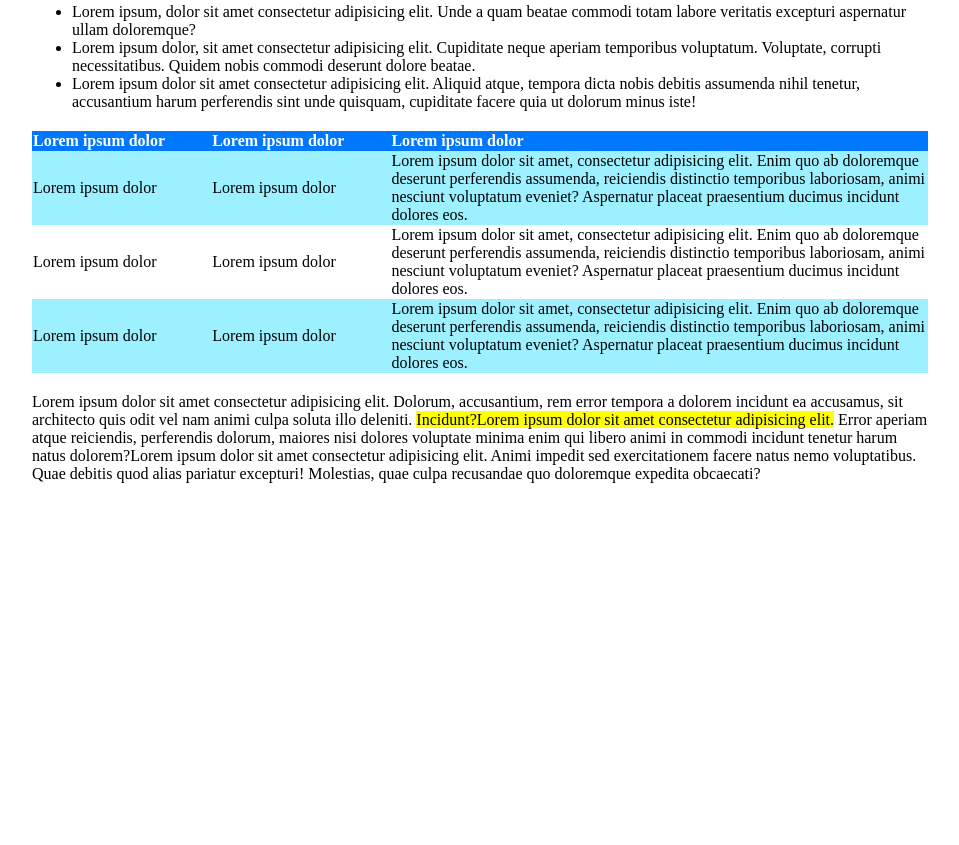
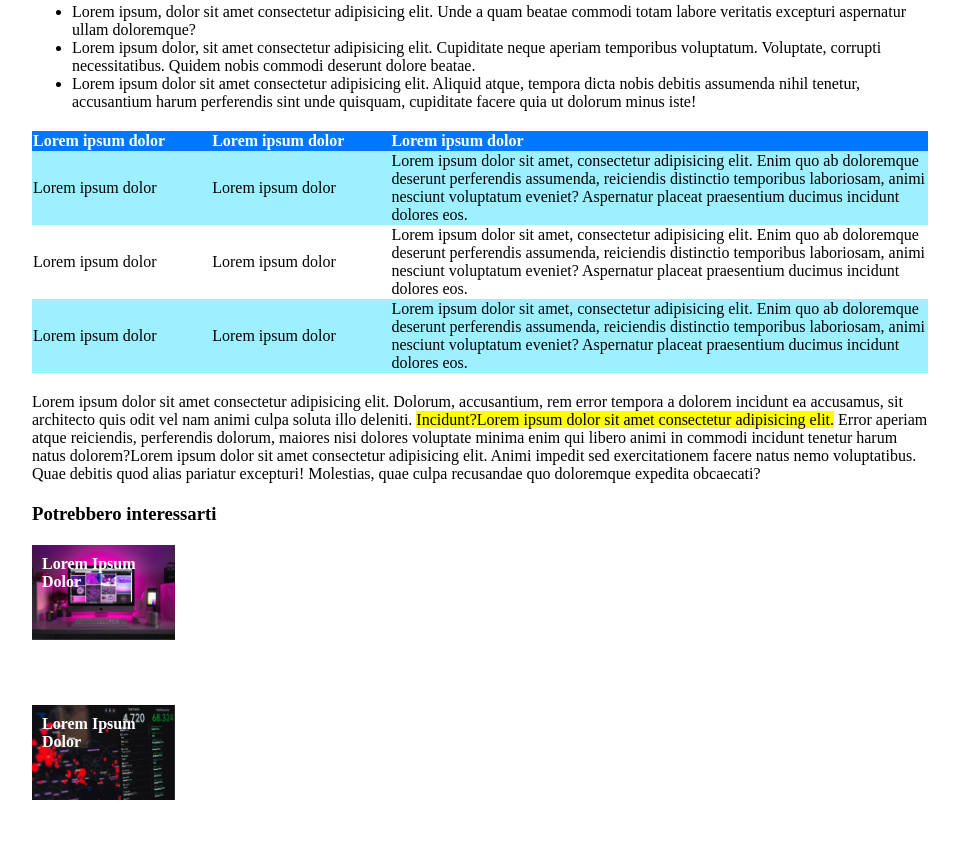
Before and after one commit to AndreaRomano02/html-css-booleaner, a plain HTML site: page index.html in a window 1280 px wide. Shown: the part 1249-2094 px from the top of the page, without its empty margins (160-1119 px from the left). Before the commit the page ends 1752 px from the top, so only its background shows below. Drawn offline with Linux system fonts and the light colour scheme.

Commit message:
add footer

```diff
--- a/css/style.css
+++ b/css/style.css
@@ -80,8 +80,31 @@ td:nth-of-type(3) {
   background-color: rgba(59, 226, 255, 0.5);
 }
 
+/* footer */
+.computer {
+  background-image: url('../img/monitor.jpg');
+}
+
+.graphics {
+  background-image: url('../img/graph.jpg');
+}
+
+footer span {
+  color: white;
+  font-weight: bold;
+}
+
 /* utility */
 .container {
   width: 70%;
   margin: 0 auto;
 }
+
+.mini-container {
+  background-size: contain;
+  background-repeat: no-repeat;
+  margin-top: 20px;
+  width: 16%;
+  height: 140px;
+  padding: 10px;
+}
--- a/index.html
+++ b/index.html
@@ -74,10 +74,17 @@
 
       <!-- second paragraphs -->
       <p>Lorem ipsum dolor sit amet consectetur adipisicing elit. Dolorum, accusantium, rem error tempora a dolorem incidunt ea accusamus, sit architecto quis odit vel nam animi culpa soluta illo deleniti. <mark>Incidunt?Lorem ipsum dolor sit amet consectetur adipisicing elit.</mark> Error aperiam atque reiciendis, perferendis dolorum, maiores nisi dolores voluptate minima enim qui libero animi in commodi incidunt tenetur harum natus dolorem?Lorem ipsum dolor sit amet consectetur adipisicing elit. Animi impedit sed exercitationem facere natus nemo voluptatibus. Quae debitis quod alias pariatur excepturi! Molestias, quae culpa recusandae quo doloremque expedita obcaecati?</p>
-
     </main>
 
-    <footer></footer>
+    <footer>
+      <h3>Potrebbero interessarti</h3>
+      <div class="mini-container computer">
+        <span>Lorem Ipsum Dolor</span>
+      </div>
+      <div class="mini-container graphics">
+        <span>Lorem Ipsum Dolor</span>
+      </div>
+    </footer>
   </div>
 </body>
 </html>
```
